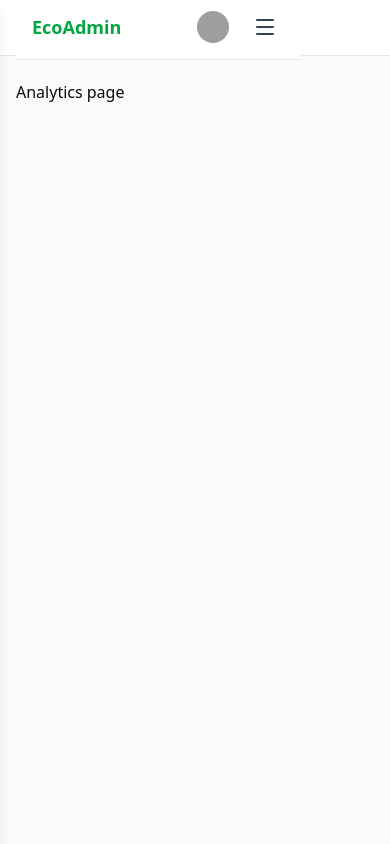
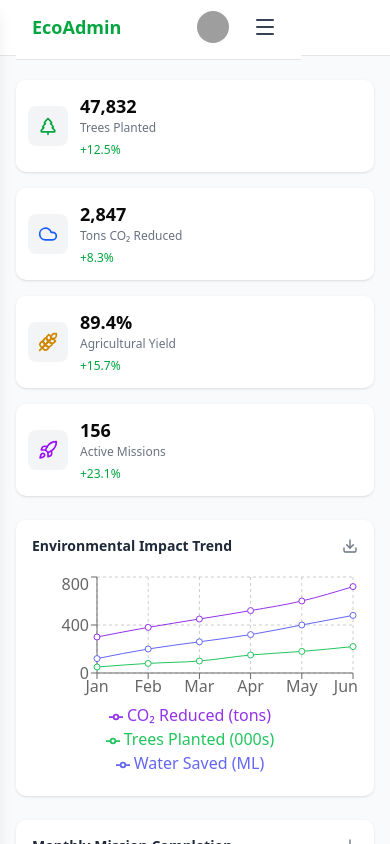
Before and after one commit to hamidhiii/ARTH, a React (Vite) app: page /admin/analytics in a window 390 px wide. Built offline with nearby package versions, Linux system fonts and the light colour scheme; grey boxes are pictures that could not be loaded.

Commit message:
Admin Analitycs

```diff
--- a/src/App.tsx
+++ b/src/App.tsx
@@ -6,6 +6,7 @@ import SignIn from "./components/SignIn/SignIn"
 import Dashboard from "./pages/Dashboard"
 import PublicLayout from "./layots/PublicLayout"
 import AdminLayout from "./layots/AdminLayout"
+import Analitycs from "./pages/Analitycs"
 
 
 export default function App() {
@@ -23,7 +24,7 @@ export default function App() {
       <Route path="/admin" element={<AdminLayout />}>
         <Route index element={<Dashboard />} />
         <Route path="tariffs" element={<div>Tariffs page</div>} />
-        <Route path="analytics" element={<div>Analytics page</div>} />
+        <Route path="analytics" element={<Analitycs/>} />
         <Route path="reports" element={<div>Reports page</div>} />
         <Route path="live-map" element={<div>Live map page</div>} />
       </Route>
--- /dev/null
+++ b/src/components/Dashboard/Analitycs/BottomWidgets.tsx
@@ -0,0 +1,80 @@
+import { reports, resourceData } from "@/constants/analitycs"
+import { Download } from "lucide-react"
+import {
+  LineChart,
+  Line,
+  XAxis,
+  YAxis,
+  CartesianGrid,
+  Tooltip,
+  Legend,
+  ResponsiveContainer,
+} from "recharts"
+
+export default function BottomWidgets() {
+  return (
+    <div className="grid grid-cols-1 mt-3.5 sm:grid-cols-2 lg:grid-cols-3 gap-6">
+      {/* Project Categories */}
+      <div className="bg-white rounded-lg shadow p-4 flex flex-col">
+        <div className="flex justify-between items-center mb-4">
+          <h2 className="font-semibold text-gray-800">Project Categories</h2>
+          <Download className="w-4 h-4 text-gray-500 cursor-pointer" />
+        </div>
+        <img
+          src="/images/project-categories.png"
+          alt="Project Categories"
+          className="w-full h-40 object-cover rounded"
+        />
+      </div>
+
+      {/* Resource Allocation */}
+      <div className="bg-white rounded-lg shadow p-4">
+        <div className="flex justify-between items-center mb-4">
+          <h2 className="font-semibold text-gray-800">Resource Allocation</h2>
+          <Download className="w-4 h-4 text-gray-500 cursor-pointer" />
+        </div>
+        <div className="w-full h-52">
+          <ResponsiveContainer width="100%" height="100%">
+            <LineChart data={resourceData}>
+              <CartesianGrid strokeDasharray="3 3" />
+              <XAxis dataKey="month" />
+              <YAxis />
+              <Tooltip />
+              <Legend />
+              <Line
+                type="monotone"
+                dataKey="trees"
+                stroke="#22c55e"
+                name="Trees Planted"
+              />
+              <Line
+                type="monotone"
+                dataKey="co2"
+                stroke="#6366f1"
+                name="CO₂ Reduced"
+              />
+            </LineChart>
+          </ResponsiveContainer>
+        </div>
+      </div>
+
+      {/* Quick Reports */}
+      <div className="bg-white rounded-lg shadow p-4">
+        <div className="flex justify-between items-center mb-4">
+          <h2 className="font-semibold text-gray-800">Quick Reports</h2>
+        </div>
+        <ul className="space-y-3">
+          {reports.map((r) => (
+            <li
+              key={r.id}
+              className="flex justify-between items-center text-sm"
+            >
+              <span>{r.title}</span>
+              <Download className="w-4 h-4 text-green-600 cursor-pointer" />
+            </li>
+          ))}
+        </ul>
+      </div>
+    </div>
+  )
+}
--- /dev/null
+++ b/src/components/Dashboard/Analitycs/TopCharts.tsx
@@ -0,0 +1,86 @@
+import { impactTrendData, missionData } from "@/constants/analitycs"
+import { Download } from "lucide-react"
+import {
+  LineChart,
+  Line,
+  XAxis,
+  YAxis,
+  CartesianGrid,
+  Tooltip,
+  Legend,
+  ResponsiveContainer,
+  AreaChart,
+  Area,
+} from "recharts"
+
+export default function TopCharts() {
+  return (
+    <div className="flex flex-col sm:flex-row gap-6 w-full">
+      {/* Environmental Impact Trend */}
+      <div className="bg-white rounded-lg shadow p-4 flex-1 min-w-0">
+        <div className="flex justify-between items-center mb-4">
+          <h2 className="font-semibold text-gray-800 text-sm sm:text-base">
+            Environmental Impact Trend
+          </h2>
+          <Download className="w-4 h-4 text-gray-500 cursor-pointer" />
+        </div>
+        <div className="w-full h-52 sm:h-64">
+          <ResponsiveContainer width="100%" height="100%">
+            <LineChart data={impactTrendData}>
+              <CartesianGrid strokeDasharray="3 3" />
+              <XAxis dataKey="month" />
+              <YAxis />
+              <Tooltip />
+              <Legend />
+              <Line
+                type="monotone"
+                dataKey="trees"
+                stroke="#22c55e"
+                name="Trees Planted (000s)"
+              />
+              <Line
+                type="monotone"
+                dataKey="water"
+                stroke="#6366f1"
+                name="Water Saved (ML)"
+              />
+              <Line
+                type="monotone"
+                dataKey="co2"
+                stroke="#9333ea"
+                name="CO₂ Reduced (tons)"
+              />
+            </LineChart>
+          </ResponsiveContainer>
+        </div>
+      </div>
+
+      {/* Monthly Mission Completion */}
+      <div className="bg-white rounded-lg shadow p-4 flex-1 min-w-0">
+        <div className="flex justify-between items-center mb-4">
+          <h2 className="font-semibold text-gray-800 text-sm sm:text-base">
+            Monthly Mission Completion
+          </h2>
+          <Download className="w-4 h-4 text-gray-500 cursor-pointer" />
+        </div>
+        <div className="w-full h-52 sm:h-64">
+          <ResponsiveContainer width="100%" height="100%">
+            <AreaChart data={missionData}>
+              <CartesianGrid strokeDasharray="3 3" />
+              <XAxis dataKey="month" />
+              <YAxis />
+              <Tooltip />
+              <Area
+                type="monotone"
+                dataKey="missions"
+                stroke="#22c55e"
+                fill="#22c55e"
+                name="Trees Planted (missions)"
+              />
+            </AreaChart>
+          </ResponsiveContainer>
+        </div>
+      </div>
+    </div>
+  )
+}
--- /dev/null
+++ b/src/constants/analitycs.ts
@@ -0,0 +1,32 @@
+// constants/dashboard.ts
+
+export const impactTrendData = [
+  { month: "Jan", trees: 50, water: 120, co2: 300 },
+  { month: "Feb", trees: 80, water: 200, co2: 380 },
+  { month: "Mar", trees: 100, water: 260, co2: 450 },
+  { month: "Apr", trees: 150, water: 320, co2: 520 },
+  { month: "May", trees: 180, water: 400, co2: 600 },
+  { month: "Jun", trees: 220, water: 480, co2: 720 },
+]
+
+export const missionData = [
+  { month: "Jan", missions: 10 },
+  { month: "Feb", missions: 18 },
+  { month: "Mar", missions: 25 },
+  { month: "Apr", missions: 35 },
+  { month: "May", missions: 30 },
+  { month: "Jun", missions: 38 },
+]
+
+export const resourceData = [
+  { month: "Jan", trees: 100000, co2: 200000 },
+  { month: "Feb", trees: 180000, co2: 250000 },
+  { month: "Mar", trees: 220000, co2: 300000 },
+  { month: "Apr", trees: 300000, co2: 380000 },
+]
+
+export const reports = [
+  { id: 1, title: "Weekly Summary" },
+  { id: 2, title: "Monthly Report" },
+  { id: 3, title: "Annual Overview" },
+]
--- /dev/null
+++ b/src/pages/Analitycs.tsx
@@ -0,0 +1,29 @@
+import BottomWidgets from "@/components/Dashboard/Analitycs/BottomWidgets";
+import TopCharts from "@/components/Dashboard/Analitycs/TopCharts";
+import StatsCard from "@/components/Dashboard/Dashboard/StatsCard";
+import { stats } from "@/constants/dashboard";
+
+export default function Analitycs() {
+  return (
+    <div className="w-full max-w-7xl mx-auto">
+    {/* Stats */}
+    <div className="grid grid-cols-1 sm:grid-cols-2 lg:grid-cols-4 gap-4 sm:gap-6 mb-6">
+      {stats.map(({ id, icon: Icon, value, label, change, color }) => (
+        <StatsCard
+          key={id}
+          icon={<Icon className={`w-5 h-5 sm:w-6 sm:h-6 ${color}`} />}
+          value={value}
+          label={label}
+          change={change}
+        />
+      ))}
+    </div>
+
+    {/* Chart + Live Activity */}
+    <div className="gap-7">
+      <TopCharts/>
+      <BottomWidgets/>
+    </div>
+  </div>
+  )
+}
```
